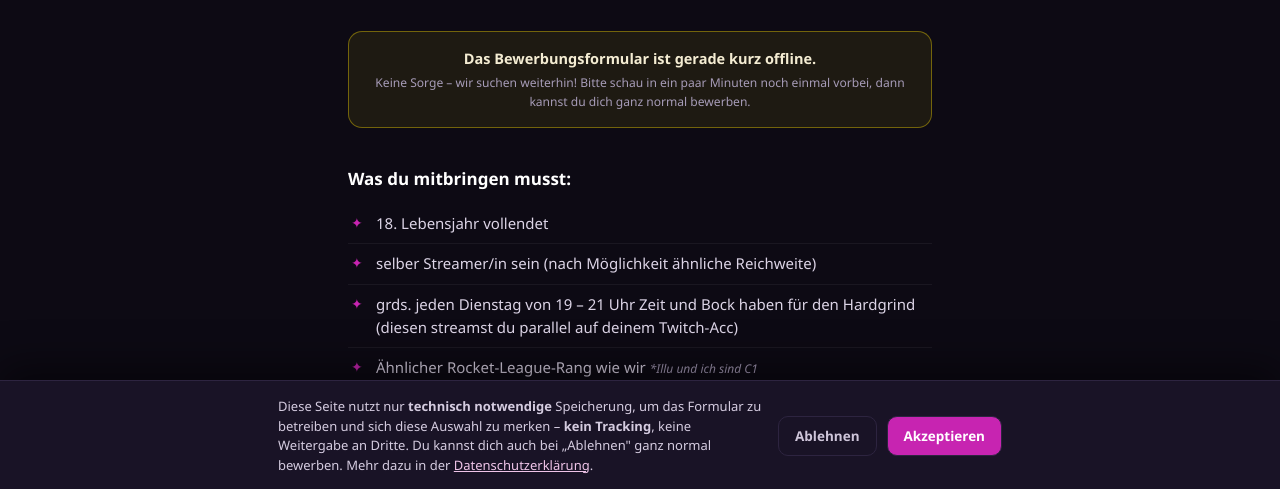
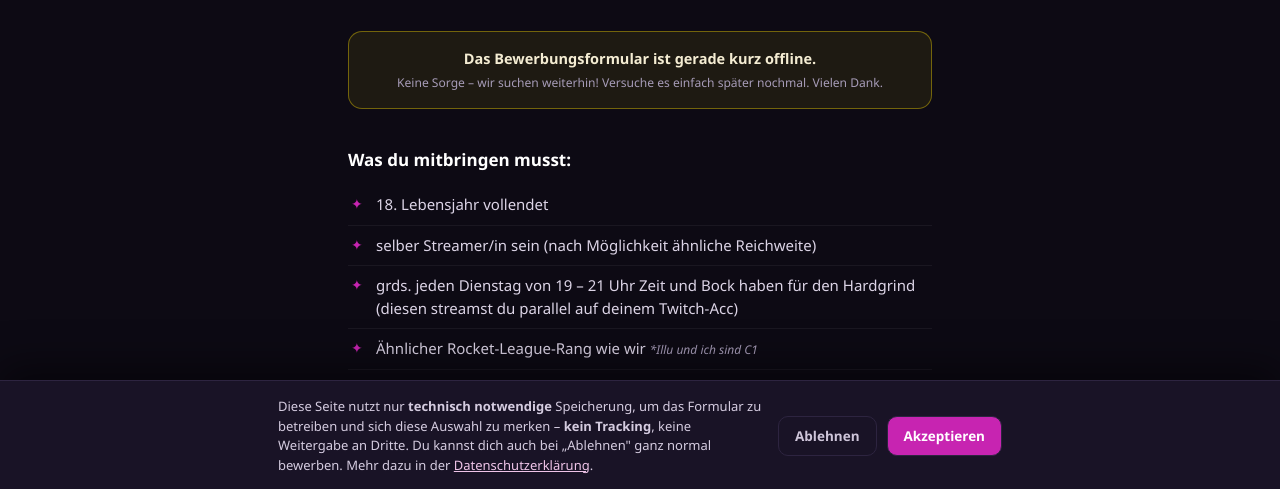
Before and after one commit to MaxiGallaxy/pame-bewerbung, a plain HTML site: page index.html in a window 1280 px wide. Shown: the part 309-798 px from the top of the page. Drawn offline with Linux system fonts and the light colour scheme; no server answers.

Commit message:
Offline-Hinweis kuerzer fassen
Co-Authored-By: Claude Opus 4.8 <noreply@anthropic.com>

```diff
--- a/index.html
+++ b/index.html
@@ -193,7 +193,7 @@
 
     <div class="closed" id="closedNote" style="display:none">
       Das Bewerbungsformular ist gerade <b>kurz offline</b>.
-      <small>Keine Sorge – wir suchen weiterhin! Bitte schau in ein paar Minuten noch einmal vorbei, dann kannst du dich ganz normal bewerben.</small>
+      <small>Keine Sorge – wir suchen weiterhin! Versuche es einfach später nochmal. Vielen Dank.</small>
     </div>
 
     <section class="intro">
```
